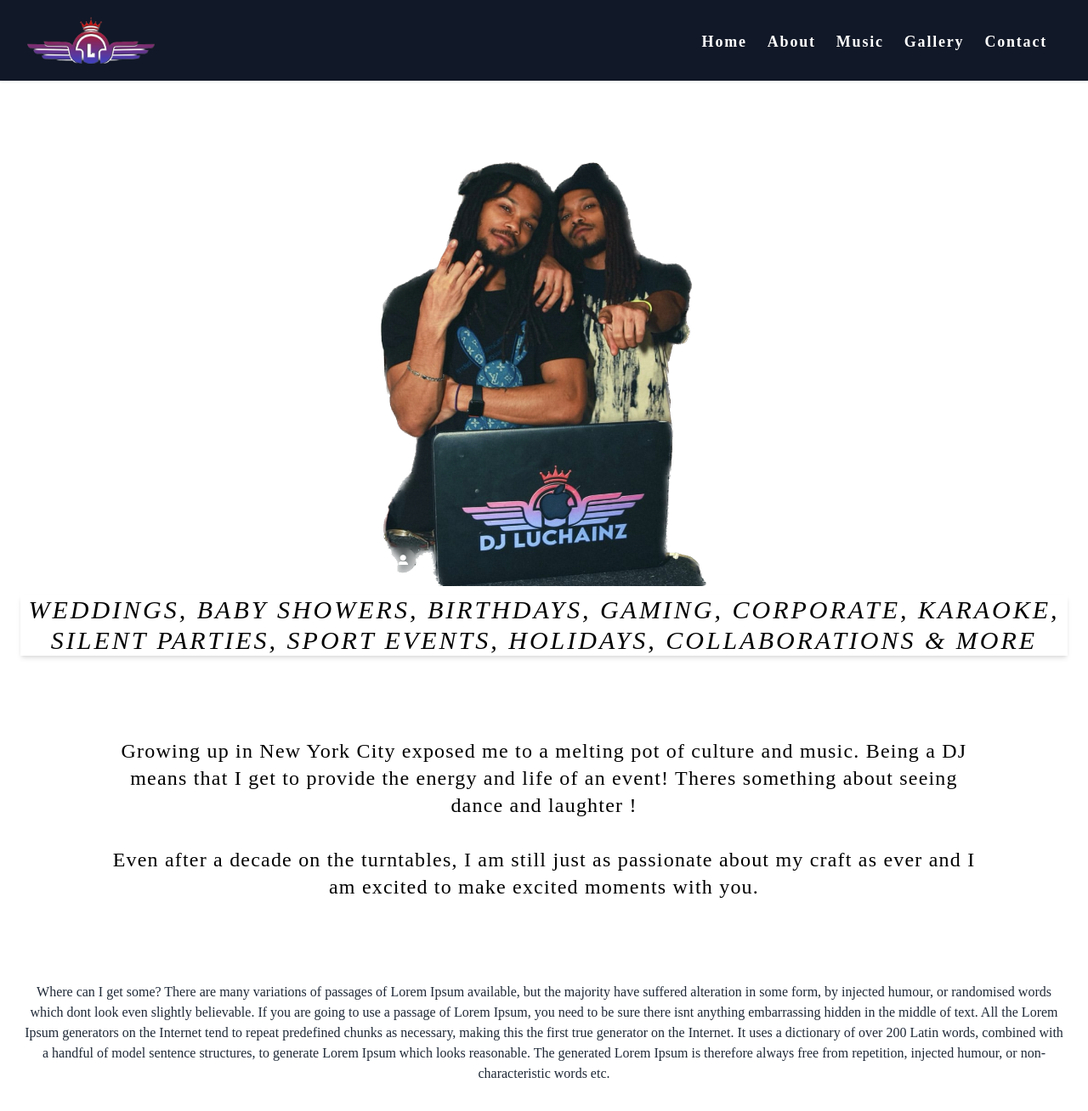
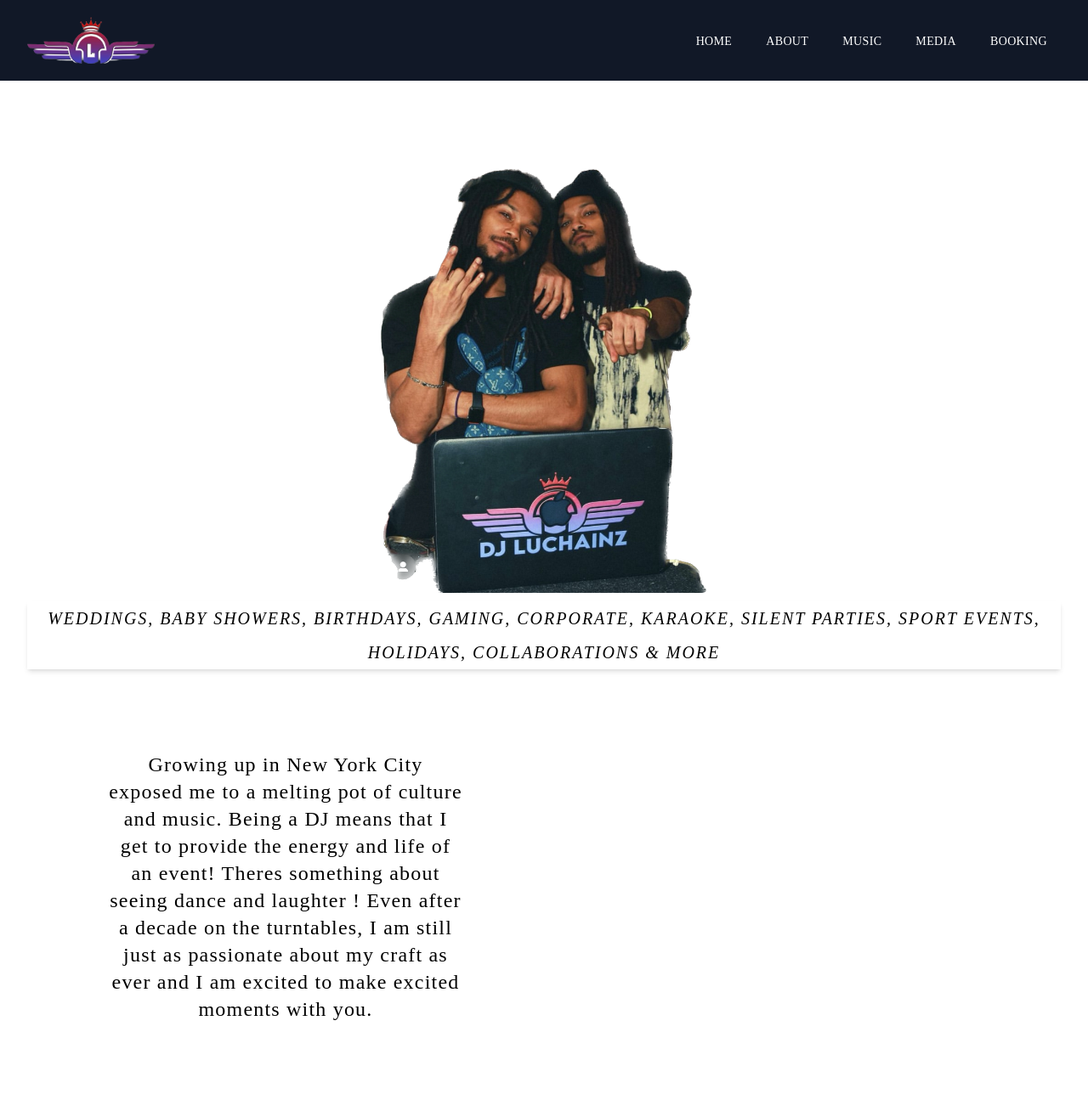
Before and after one commit to lamboprogramming/vercel-launch, a Next.js app in the folder djluchainz/: page /about in a window 1280 px wide. Shown: the top 1308 px of the page at 85% size. Built offline with nearby package versions, Linux system fonts and the light colour scheme.

Commit message:
font changes made from abel to dosis

```diff
--- a/djluchainz/components/Hero.jsx
+++ b/djluchainz/components/Hero.jsx
@@ -10,7 +10,7 @@ const Heropage = () => {
         backgroundSize: "cover",
       }
   return (
-        <div className="w-full max-h-fit hero" style={backgroundImageStyle}>
+        <div className="grid w-full grid-cols-1 max-h-fit hero" style={backgroundImageStyle}>
             <div className="flex-col lg:block hero-content lg:flex-row-reverse">
                 <Image src={twin} className="max-w-sm shadow-3xl rounded-xl lg:hidden" alt="#"/>
                 <div className="mt-4 text-center">
@@ -19,7 +19,7 @@ const Heropage = () => {
 
               {/* Contact Button */}
               <Link href="/contact">
-              <button className="px-4 py-[2%]  text-3xl italic text-white lg:text-yellow-400  border-2 border-white lg:border-yellow-400 rounded-md bg-gradient-to-r from-fuchsia-700 to-indigo-500 hover:from-indigo-500 hover:to-fuchsia-500 sm:w-[20] mr-1  nav-links tracking-widest mt-2 md:mt-4 lg:mt-10 font-serif ">Request a Quote
+              <button className="px-4 py-[2%]  text-2xl italic text-white lg:text-yellow-400  border-2 border-white lg:border-yellow-400 rounded-md bg-gradient-to-r from-fuchsia-700 to-indigo-500 hover:from-indigo-500 hover:to-fuchsia-500 sm:w-[20] mr-1  nav-links tracking-widest mt-2 md:mt-4 lg:mt-10 font-[Dosis200] ">Request a Quote
               </button>
          </Link>
                 </div>
--- a/djluchainz/components/Heropage.jsx
+++ b/djluchainz/components/Heropage.jsx
@@ -6,7 +6,7 @@ import Social from "./Social";
 
 const HeroPage = () => {
   return (
-    <div className="bg-black ">
+    <div className="grid grid-cols-1 bg-black ">
         <Hero />
         <div className="hidden lg:block">
         <Social />
--- a/djluchainz/components/Mediasounds.jsx
+++ b/djluchainz/components/Mediasounds.jsx
@@ -3,7 +3,7 @@ import React from 'react';
 const Mediasounds = () => {
   return (
     <div className='bg-gradient-to-r from-fuchsia-700 to-indigo-500 hover:from-indigo-500 hover:to-fuchsia-500'>
-    <div className="w-full mx-auto text-center ">
+    <div className="w-full mx-auto font-sans text-center">
     <h1 className="p-4 text-4xl italic tracking-widest text-yellow-500 capitalize lg:text-5xl ">PartyWithUs Entertainment </h1>
     <div className="text-center ">
         <span className="inline-block w-1 h-1 ml-1 bg-yellow-400 rounded-full"></span>
--- a/djluchainz/components/Navbar.jsx
+++ b/djluchainz/components/Navbar.jsx
@@ -7,7 +7,7 @@ import Link from 'next/link'
 const Navbar = () => {
     const [navbar, setNavbar] = useState(false);
   return (
-    <nav className="w-full bg-gray-900 shadow font-[Abel]">
+    <nav className="w-full bg-gray-900 shadow font-[Dosis]">
     <div className="justify-between px-4 mx-auto lg:max-w-7xl md:items-center md:flex md:px-8">
         <div>
 
@@ -59,33 +59,33 @@ const Navbar = () => {
         </div>
         <div>
             <div
-                className={`flex-1 text-center justify-self-center pb-3 mt-8 md:block md:pb-0 md:mt-0 nav-links font-extrabold capitalize text-sm  ${
+                className={`flex-1 text-center justify-self-center pb-3 mt-8 md:block md:pb-0 md:mt-0 nav-links capitalize text-sm  ${
                     navbar ? "block" : "hidden"
                 }`}
             >
-                <ul className="items-center justify-center px-4 pt-1 pb-2 mt-2 space-y-10 tracking-widest text-white md:flex md:space-x-6 md:space-y-0 bg-gradient-to-r from-fuchsia-700 to-indigo-500 rounded-2xl md:bg-gray-900 md:rounded-none md:bg-gradient-to-r md:from-transparent md:to-transparent font-[Abel] text-lg ">
+                <ul className="items-center justify-center px-4 pt-1 pb-2 mt-2 space-y-10 font-sans text-sm tracking-wide text-white md:flex md:space-x-10 md:space-y-0 bg-gradient-to-r from-fuchsia-700 to-indigo-500 rounded-2xl md:bg-gray-900 md:rounded-none md:bg-gradient-to-r md:from-transparent md:to-transparent ">
                     <Link href="/">
-                    <p className="py-4 hover:scale-125">Home
+                    <p className="py-2 hover:scale-150 ">HOME
                     </p>
                     </Link>
 
                     <Link href="/about">
-                    <p className="py-4 hover:scale-125">About
+                    <p className="py-3 hover:scale-150 ">ABOUT
                     </p>
                     </Link>
 
                     <Link href="/music">
-                    <p className="py-4 hover:scale-125">Music
+                    <p className="py-3 hover:scale-150 ">MUSIC
                     </p>
                     </Link>
 
                     <Link href="/media" >
-                    <p className="py-4 hover:scale-125">Gallery
+                    <p className="py-3 hover:scale-150 ">MEDIA
                     </p>
                     </Link>
 
                     <Link href="/contact">
-                    <p className="py-4 hover:scale-125">contact
+                    <p className="py-3 hover:scale-150 ">BOOKING
                     </p>
                     </Link>
                 </ul>
--- a/djluchainz/components/Social.jsx
+++ b/djluchainz/components/Social.jsx
@@ -3,7 +3,7 @@ import { GrInstagram } from 'react-icons/gr'
 
 const Social = () => {
   return (
-  <div className='flex items-center justify-between px-6 py-2 m-8 mt-4 md:justify-evenly md:m-28 rounded-3xl bg-gradient-to-r from-fuchsia-700 to-indigo-500 hover:from-indigo-500 hover:to-fuchsia-500 font-[Abel] min-w-lg'>
+  <div className='flex items-center justify-between px-6 py-2 m-8 mt-4 md:justify-evenly md:m-8 rounded-3xl bg-gradient-to-r from-fuchsia-700 to-indigo-500 hover:from-indigo-500 hover:to-fuchsia-500 font-[Abel] min-w-lg'>
        {/* SOUNDCLOUD */}
     <div>
     <a
--- a/djluchainz/components/Testimonials.jsx
+++ b/djluchainz/components/Testimonials.jsx
@@ -13,7 +13,7 @@ const Testimonials = () => {
 
       {/* Testimonials Section */}
       <div className="w-full px-5 py-12 border-t border-b border-gray-200 black bg-gradient-to-r from-fuchsia-700 to-indigo-500 hover:from-indigo-500 hover:to-fuchsia-500 md:py-20">
-          <div className="w-full max-w-6xl mx-auto font-[Abel]">
+          <div className="w-full max-w-6xl mx-auto font-sans">
 
               <div className="items-start -mx-3 md:flex">
                   <div className="px-3 md:w-1/3">
@@ -69,11 +69,11 @@ const Testimonials = () => {
                                   <Image src={hccs} alt=""/>
                               </div>
                               <div className="flex-grow pl-3">
-                                  <h6 className="font-bold tracking-wider text-black uppercase text-md ">HCCS Charter School</h6>
+                                  <h1 className="text-lg font-bold tracking-wider text-black uppercase ">HCCS Charter School</h1>
                               </div>
                           </div>
                           <div className="w-full">
-                              <p className="text-lg leading-8 text-black text-md "> You and your brother play the perfect music, I can tell you have been doing this for awhile. It seems like you hear things that other people dont and that is really cool !</p>
+                              <p className="leading-8 text-black text-md xl "> You and your brother play the perfect music, I can tell you have been doing this for awhile. It seems like you hear things that other people dont and that is really cool !</p>
                           </div>
                       </div>
                   </div>
--- a/djluchainz/package.json
+++ b/djluchainz/package.json
@@ -10,6 +10,7 @@
   },
   "dependencies": {
     "@emailjs/browser": "^3.10.0",
+    "@fontsource/dosis": "^4.5.11",
     "@next/font": "^13.1.6",
     "daisyui": "^2.50.1",
     "next": "13.1.6",
--- a/djluchainz/src/pages/_app.js
+++ b/djluchainz/src/pages/_app.js
@@ -1,4 +1,6 @@
 import '@/styles/globals.css'
+
+
 
 export default function App({ Component, pageProps }) {
   return <Component {...pageProps} />
--- a/djluchainz/src/pages/about.jsx
+++ b/djluchainz/src/pages/about.jsx
@@ -9,12 +9,12 @@ const about = () => {
     <Navbar />
     <div>
         {/* Col 1 Bio & Social*/}
-  <div className='p-4 bg-white lg:p-0'>
+  <div className='p-4 bg-white md:p-2'>
   <div className="container px-6 mx-auto my-8 md:my-24">
 
     <section className="mb-20 text-center md:mb-32">
       {/* Bio */}
-      <div className="self-center font-[Abel]">
+      <div className="self-center ">
 
       {/* Twin photo */}
         <div className="grid justify-center">
@@ -22,23 +22,21 @@ const about = () => {
         </div>
 
         <div className='grid grid-cols-1'>
-                <p className="italic text-xl leading-10 tracking-widest text-black uppercase shadow-md md:text-3xl font-[Abel] text-center w-full "> Weddings, Baby Showers, Birthdays, Gaming, Corporate, Karaoke, Silent Parties, Sport Events, Holidays, Collaborations & more </p>
-                </div>
+                <h1 className="w-full text-xl italic leading-10 tracking-widest text-center text-black uppercase shadow-md "> Weddings, Baby Showers, Birthdays, Gaming, Corporate, Karaoke, Silent Parties, Sport Events, Holidays, Collaborations & more </h1>
+        </div>
 
        {/* Biography */}
-        <p className="p-4 mt-4 leading-10 tracking-wider text-black md:text-xl lg:text-2xl lg:m-20">
-            Growing up in New York City exposed me to a melting pot of culture and music. Being a DJ means that I get to provide the energy and life of an event! Theres something about seeing dance and laughter !
-        <br />
-        <br />
-            Even after a decade on the turntables, I am still just as passionate about my craft as ever and I am excited to make excited moments with you.
-        </p>
-
-        <p>
-        Where can I get some?
-        There are many variations of passages of Lorem Ipsum available, but the majority have suffered alteration in some form, by injected humour, or randomised words which dont look even slightly believable. If you are going to use a passage of Lorem Ipsum, you need to be sure there isnt anything embarrassing hidden in the middle of text. All the Lorem Ipsum generators on the Internet tend to repeat predefined chunks as necessary, making this the first true generator on the Internet. It uses a dictionary of over 200 Latin words, combined with a handful of model sentence structures, to generate Lorem Ipsum which looks reasonable. The generated Lorem Ipsum is therefore always free from repetition, injected humour, or non-characteristic words etc.
-        </p>
+       <div className="grid grid-cols-2">
 
 
+        <div className="p-4 mt-4 leading-10 tracking-wider text-black md:text-xl lg:text-2xl lg:m-20">
+            Growing up in New York City exposed me to a melting pot of culture and music. Being a DJ means that I get to provide the energy and life of an event! Theres something about seeing dance and laughter !
+
+            Even after a decade on the turntables, I am still just as passionate about my craft as ever and I am excited to make excited moments with you.
+        </div>
+
+
+        </div>
 
 
       </div>
--- a/djluchainz/src/styles/globals.css
+++ b/djluchainz/src/styles/globals.css
@@ -2,4 +2,4 @@
 @tailwind components;
 @tailwind utilities;
 
-@import url('https://fonts.googleapis.com/css2?family=Abel&display=swap');
+@import url('https://fonts.googleapis.com/css2?family=Dosis:wght@400;500&display=swap');
--- a/djluchainz/tailwind.config.js
+++ b/djluchainz/tailwind.config.js
@@ -9,6 +9,9 @@ module.exports = {
     "./src/**/*.{js,ts,jsx,tsx}",
   ],
   theme: {
+    fontFamily: {
+      sans: ['Dosis']
+    },
     extend: {},
   },
   plugins: [require('daisyui')],
```
Also changed, not shown: djluchainz/components/Cards.jsx (+5 -5 lines), 1 other file (tests, documents, lock files or other folders).
